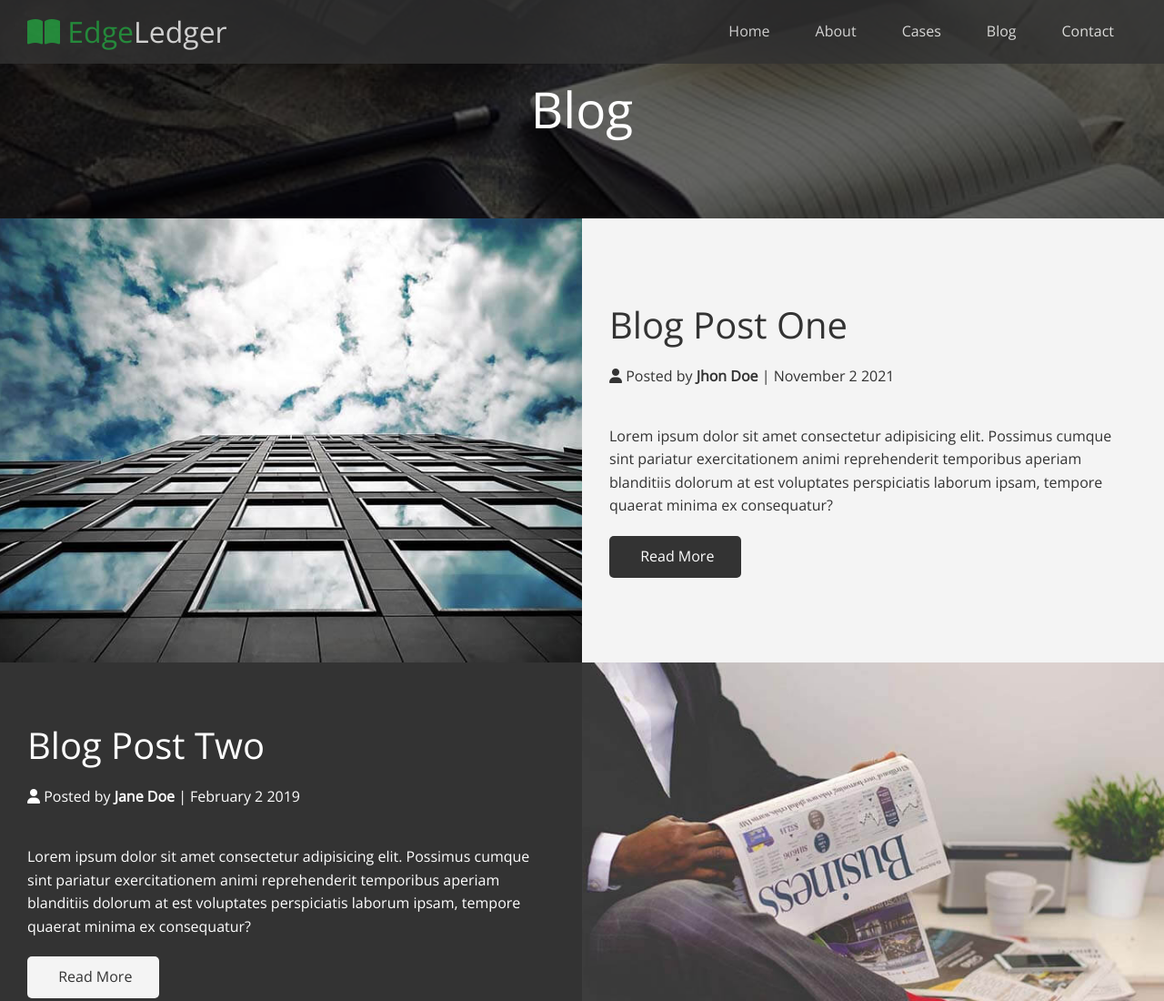
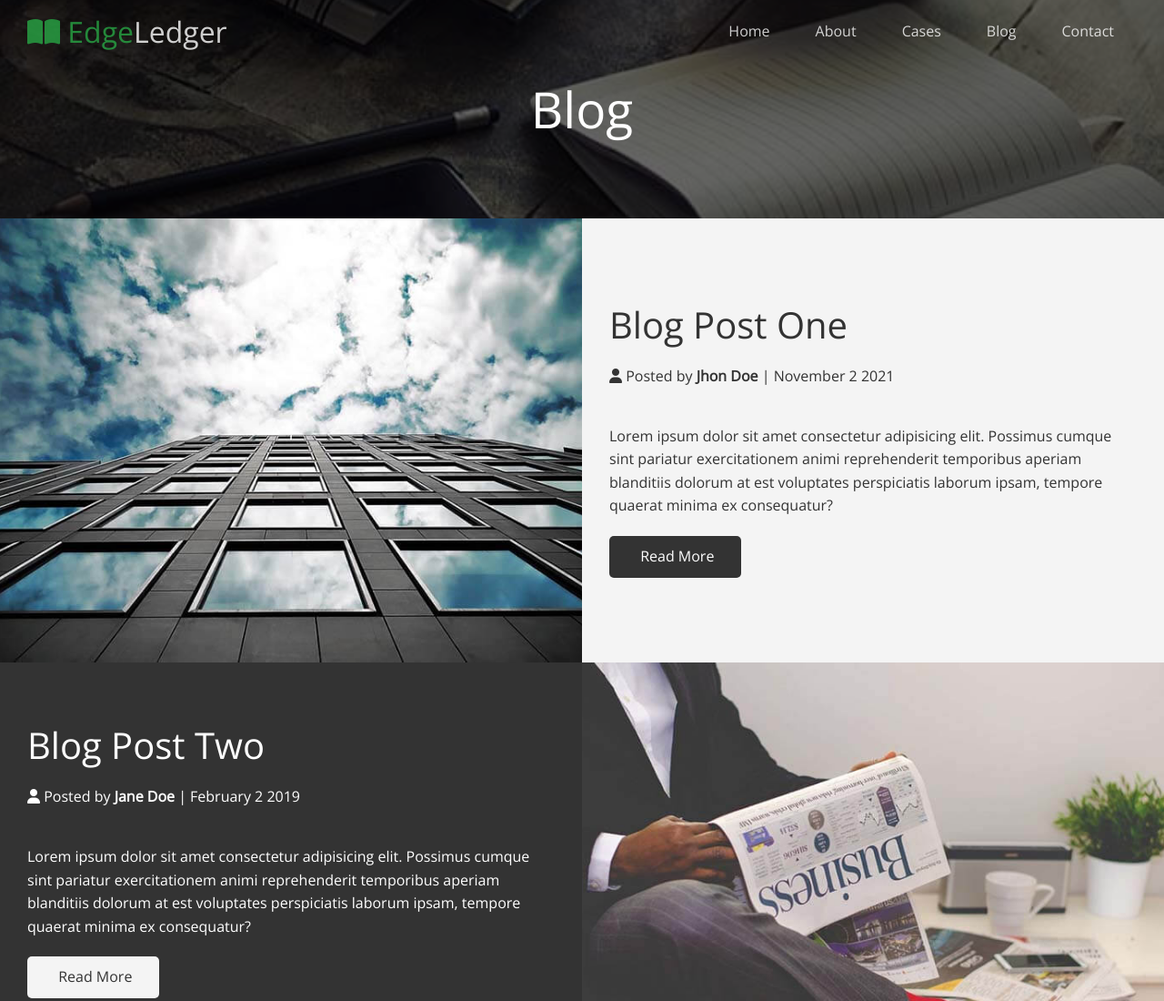
Before and after one commit to xiillii/HtmlSandbox, a plain HTML site: page EdgeLedgerWebsite/blog.html in a window 1280 px wide. Shown: the top 1100 px of the page at 91% size. Drawn offline with nearby package versions, Linux system fonts and the light colour scheme.

Commit message:
Edge Ledger Website. Navbar effects with Javascript

```diff
--- a/EdgeLedgerWebsite/blog.html
+++ b/EdgeLedgerWebsite/blog.html
@@ -17,7 +17,7 @@
 
 <body>
   <header class="hero blog">
-    <div id="navbar" class="navbar">
+    <div id="navbar" class="navbar top">
       <h1 class="logo">
         <span class="text-primary"><i class="fas fa-book-open"></i> Edge</span>Ledger
       </h1>
@@ -106,6 +106,27 @@
     </div>
     <p>Copyright &copy; 2022 - EdgeLedger</p>
   </footer>
+
+  <script>
+    const navbar = document.getElementById('navbar');
+    let scrolled = false;
+
+    window.onscroll = () => {
+      if (window.pageYOffset > 100) {
+        navbar.classList.remove('top');
+        if (!scrolled) {
+          navbar.style.transform = 'translateY(-70px)';
+        }
+        setTimeout(() => {
+          navbar.style.transform = 'translateY(0)';
+          scrolled = true;
+        }, 200)
+      } else {
+        navbar.classList.add('top');
+        scrolled = false;
+      }
+    }
+  </script>
 </body>
 
 </html>
--- a/EdgeLedgerWebsite/css/style.css
+++ b/EdgeLedgerWebsite/css/style.css
@@ -48,6 +48,11 @@ img {
   position: fixed;
   top: 0px;
   padding: 0 30px;
+  transition: 0.5s;
+}
+
+.navbar.top {
+  background: transparent;
 }
 
 .navbar a {
```
Also changed, not shown: EdgeLedgerWebsite/index.html (+21 -1 lines), EdgeLedgerWebsite/post.html (+22 -1 lines).
